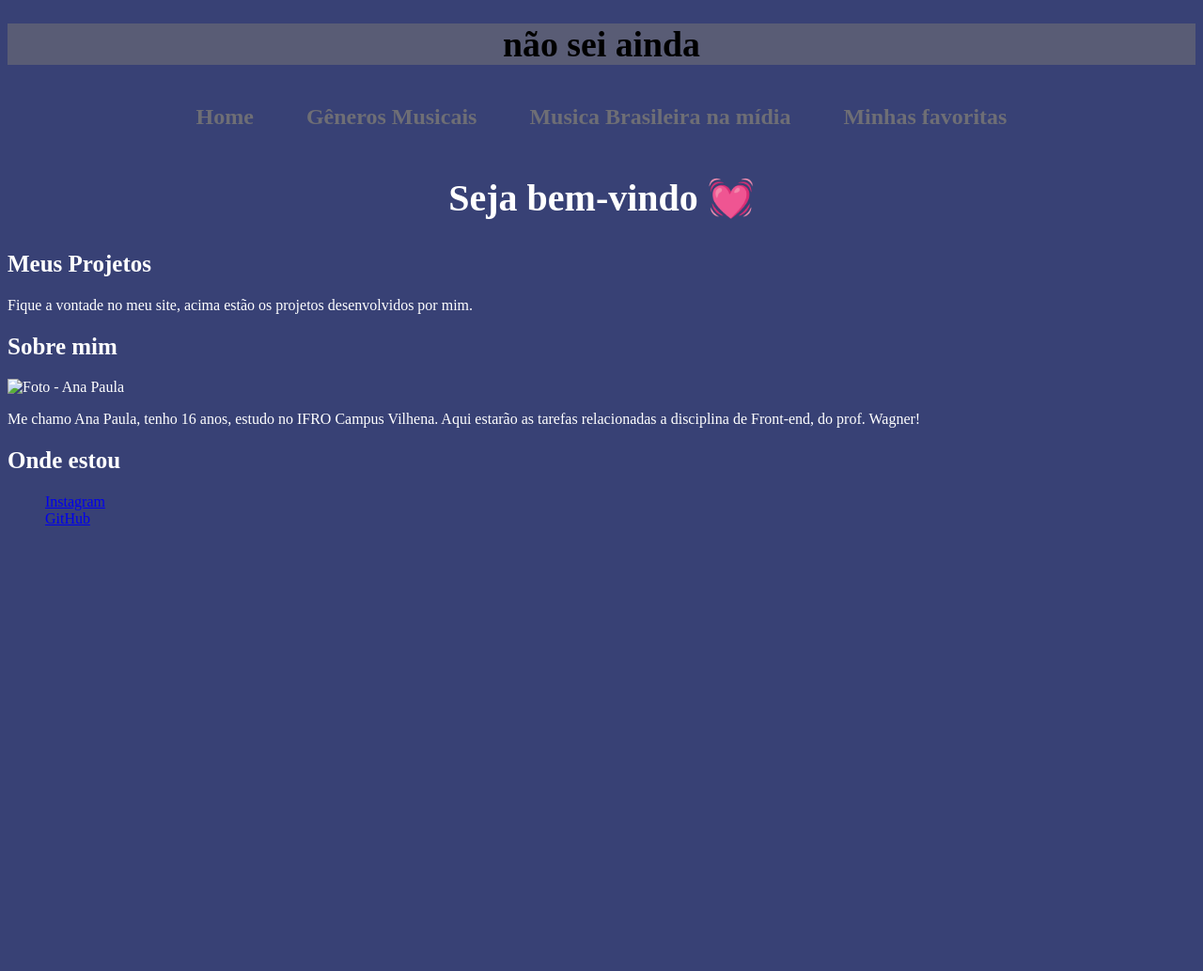
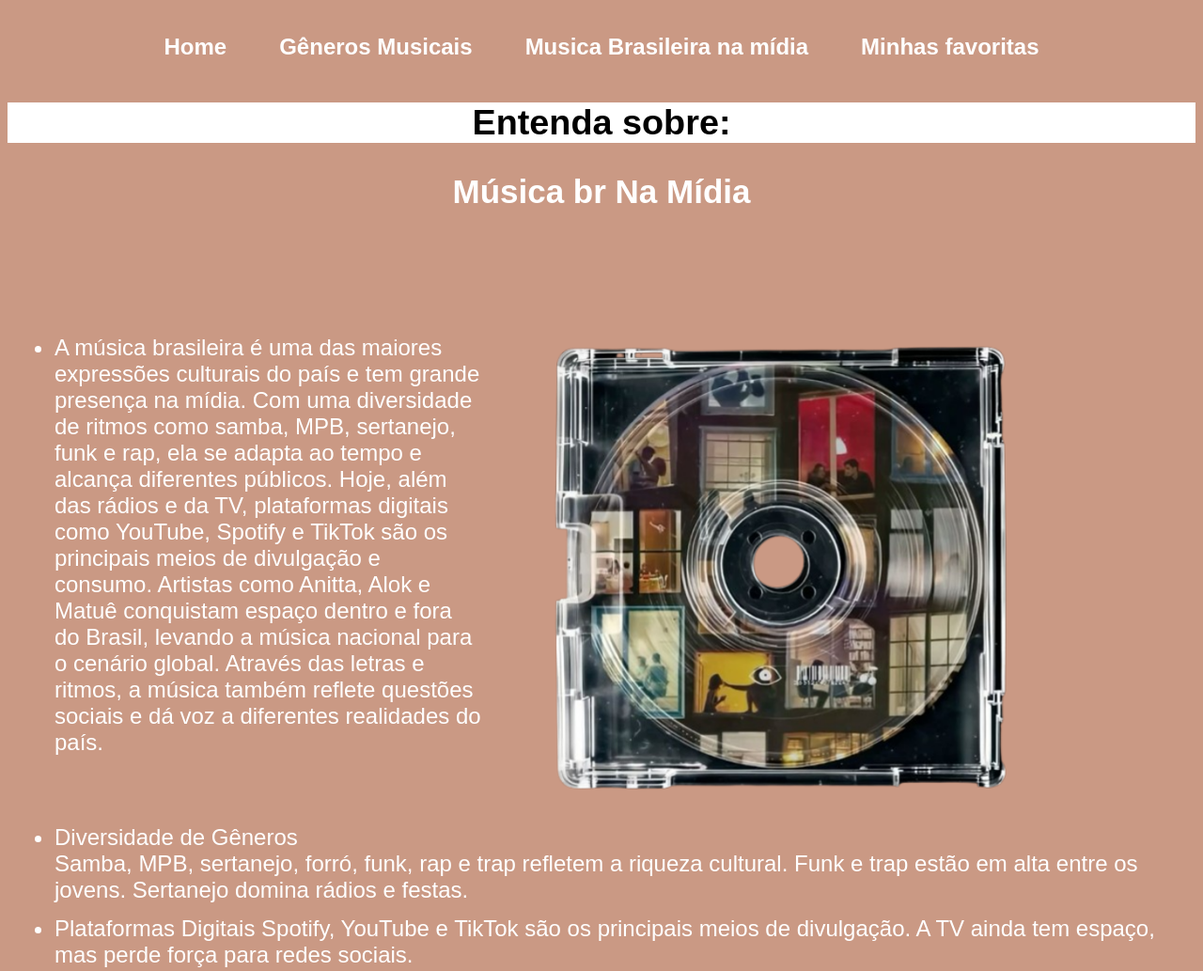
Before and after one commit to AnaPaula123416/front-end-I, a plain HTML site: page sitelivre/midia.html in a window 1280 px wide. Shown: the top 1033 px of the page at 94% size. Before the commit the page ends 800 px from the top, so only its background shows below. Drawn offline with Linux system fonts and the light colour scheme.

Commit message:
comit 24.05

```diff
--- a/cssIndex/style.css
+++ b/cssIndex/style.css
@@ -5,7 +5,7 @@
 }
 
 body {
-    font-family: sans-serif;
+    font-family: 'poppins', sans-serif;
     background-color: rgb(21, 13, 97);
     color: #003366;
     padding: 20px;
@@ -17,7 +17,6 @@ h1 {
     background-color: #aea74daa;
     color: rgb(46, 46, 138);
     font-size: 24px;
-
 }
 
 .movimento {
--- a/sitelivre/css/style.css
+++ b/sitelivre/css/style.css
@@ -1,61 +1,88 @@
 body {
-    background-color: rgb(56, 65, 117);
+    background-color: #ca9984;
     padding: 0px;
+    font-family: 'poppins', sans-serif;
 }
 
 h1 {
     text-align: center;
     color: rgb(255, 255, 255);
-    font-size: 30px;
+    font-size: 35px;
+    font-weight: bold;
 }
 
-footer{
+footer h1 {
+    margin-top: -56px;
+}
+
+h2 {
+    color: rgb(255, 255, 255);
+    font-size: 24px;
     text-align: center;
-    padding-left: 50px;
-    padding-right: 50px;
+    margin-bottom: -10px;
 }
-h1 footer{
+
+img {
+    margin-top: 100px;
+    padding-left: 55%;
+    height: 500px;
+
+}
+
+.esquerda {
+    position: absolute;
+    text-align: left;
+    padding-right: 46%;
+    margin-top: -521px;
+}
+
+.esquerda2 {
+    position: absolute;
+    text-align: left;
+    padding-right: 60%;
+    margin-top: -300px;
+}
+
+.topico h2 {
+    font-size: 24px;
     color: #ffffff;
 }
-h2 {
-    color: rgb(255, 255, 255);
-    font-size: 25px;
+
+ul {
+    margin-top: 20px;
+    padding-left: 50px;
 }
 
-section {
-    color: rgb(255, 255, 255);
+li {
+    font-size: 24px;
+    margin-bottom: 13px;
 }
 
-
-
-img {
-    height: 500px
+.barra-pesquisa {
+    margin-bottom: -15px;
 }
-
-
-li {
-    color: rgb(3, 0, 0);
+.bottom {
+    margin-bottom: 100px;
 }
-
 .movimento {
-    color: rgb(110, 110, 117);
+    color: rgb(255, 255, 255);
     font-size: 24px;
     text-decoration: none;
     transition: color 0.3s ease;
 }
 
 .movimento:hover {
-    color: rgba(109, 74, 184, 0.584);
+    color: #b46f50;
 }
 
 .titulo {
-    background-color: rgba(110, 110, 117, 0.607);
-    color: rgb(255, 255, 255);
+    background-color: rgb(255, 255, 255);
+    color: black;
     font-size: 1cm;
 }
 
 header {
-    background: linear-gradient(135deg, #ffffff 0%);
+    background: linear-gradient(135deg, #613a29 0%);
     position: sticky;
     border-radius: 20px;
     margin-top: 0px;
@@ -75,8 +102,3 @@ header nav ul li a {
     padding: 0.5rem 1rem;
     border-radius: 4px;
 }
-
-img {
-    height: 300px;
-    margin: center;
-}
--- a/sitelivre/css/style.favoritas.css
+++ b/sitelivre/css/style.favoritas.css
@@ -1,59 +1,102 @@
 body {
-    background-color: rgb(56, 65, 117);
+    background-color: #ca9984;
     padding: 0px;
+    font-family: 'poppins', sans-serif;
 }
 
 h1 {
+
+    color: #ffffff;
     text-align: center;
-    color: rgb(255, 255, 255);
-    font-size: 40px;
+    font-size: 35px;
+    font-weight: bold;
 }
 
+footer h1 {
+    margin-top: -56px;
+}
 
 h2 {
     color: rgb(255, 255, 255);
-    font-size: 25px;
+    font-size: 24px;
+    text-align: center;
+    margin-bottom: -10px;
+}
+/*
+section h2 {
+    color: rgb(255, 255, 255);
+    font-size: 24px;
+} */
+
+img {
+    margin-top: 100px;
+    padding-left: 45%;
+    height: 500px;
+
 }
 
-section {
-    color: rgb(255, 255, 255);
+.texto{
+    color: #ffffff;
+
+}
+.esquerda {
+    position: absolute;
+    text-align: left;
+    padding-right: 60%;
+    margin-top: -521px;
 }
 
-
-
-img {
-    height: 500px
+.esquerda2 {
+    position: absolute;
+    text-align: left;
+    padding-right: 60%;
+    margin-top: -255px;
 }
 
+.topico h2 {
+    font-size: 24px;
+    color: #ffffff;
+}
+
+ul {
+    margin-top: 20px;
+    padding-left: 50px;
+}
 
 li {
-    color: rgb(3, 0, 0);
+    font-size: 24px;
+    margin-bottom: 13px;
 }
 
+.barra-pesquisa {
+    margin-bottom: -15px;
+}
+.bottom {
+    margin-bottom: 100px;
+}
 .movimento {
-    color: rgb(110, 110, 117);
+    color: rgb(255, 255, 255);
     font-size: 24px;
     text-decoration: none;
     transition: color 0.3s ease;
 }
 
 .movimento:hover {
-    color: rgba(109, 74, 184, 0.584);
+    color: #b46f50;
 }
 
 .titulo {
-    background-color: rgba(110, 110, 117, 0.607);
-    color: black;
+    background-color: rgb(255, 255, 255);
+    color: rgb(0, 0, 0);
     font-size: 1cm;
 }
 
 header {
-    background: linear-gradient(135deg, #ffffff 0%);
+    background: linear-gradient(135deg, #613a29 0%);
     position: sticky;
     border-radius: 20px;
     margin-top: 0px;
 }
-
 
 header nav ul {
     list-style: none;
@@ -69,8 +112,3 @@ header nav ul li a {
     padding: 0.5rem 1rem;
     border-radius: 4px;
 }
-
-img {
-    height: 300px;
-    margin: center;
-}
--- a/sitelivre/css/style.generos.css
+++ b/sitelivre/css/style.generos.css
@@ -1,16 +1,20 @@
 body {
-    background-color: rgb(56, 65, 117);
+    background-color: #ca9984;
     padding: 0px;
+    font-family: 'poppins', sans-serif;
 }
 
 h1 {
+
+    color: #ffffff;
     text-align: center;
-    color: rgb(255, 255, 255);
     font-size: 35px;
-    background-color: rgba(110, 110, 117, 0.607);
     font-weight: bold;
 }
 
+footer h1 {
+    margin-top: -56px;
+}
 
 h2 {
     color: rgb(255, 255, 255);
@@ -18,18 +22,23 @@ h2 {
     text-align: center;
     margin-bottom: -10px;
 }
-
-section {
+/*
+section h2 {
     color: rgb(255, 255, 255);
     font-size: 24px;
-}
+} */
 
 img {
     margin-top: 100px;
     padding-left: 45%;
     height: 500px;
+
 }
 
+.texto{
+    color: #ffffff;
+
+}
 .esquerda {
     position: absolute;
     text-align: left;
@@ -41,7 +50,7 @@ img {
     position: absolute;
     text-align: left;
     padding-right: 60%;
-    margin-top: -300px;
+    margin-top: -255px;
 }
 
 .topico h2 {
@@ -66,24 +75,24 @@ li {
     margin-bottom: 100px;
 }
 .movimento {
-    color: rgb(110, 110, 117);
+    color: rgb(255, 255, 255);
     font-size: 24px;
     text-decoration: none;
     transition: color 0.3s ease;
 }
 
 .movimento:hover {
-    color: rgba(109, 74, 184, 0.584);
+    color: #b46f50;
 }
 
 .titulo {
-    background-color: rgba(110, 110, 117, 0.607);
-    color: black;
+    background-color: rgb(255, 255, 255);
+    color: rgb(0, 0, 0);
     font-size: 1cm;
 }
 
 header {
-    background: linear-gradient(135deg, #ffffff 0%);
+    background: linear-gradient(135deg, #613a29 0%);
     position: sticky;
     border-radius: 20px;
     margin-top: 0px;
--- a/sitelivre/css/style.midia.css
+++ b/sitelivre/css/style.midia.css
@@ -1,54 +1,98 @@
 body {
-    background-color: rgb(56, 65, 117);
+    background-color: #ca9984;
     padding: 0px;
+    font-family: 'poppins', sans-serif;
 }
 
 h1 {
+
+    color: #ffffff;
     text-align: center;
-    color: rgb(255, 255, 255);
-    font-size: 40px;
+    font-size: 35px;
+    font-weight: bold;
 }
 
+footer h1 {
+    margin-top: -56px;
+}
 
 h2 {
     color: rgb(255, 255, 255);
-    font-size: 25px;
+    font-size: 24px;
+    text-align: center;
+    margin-bottom: -10px;
+}
+/*
+section h2 {
+    color: rgb(255, 255, 255);
+    font-size: 24px;
+} */
+
+img {
+    margin-top: 100px;
+    padding-left: 5%;
+    height: 500px;
+
 }
 
-section {
-    color: rgb(255, 255, 255);
+.texto{
+    color: #ffffff;
+
+}
+.esquerda {
+    position: absolute;
+    text-align: left;
+    padding-right: 60%;
+    margin-top: -521px;
 }
 
-
-
-img {
-    height: 500px
+.esquerda2 {
+    position: absolute;
+    text-align: left;
+    padding-right: 60%;
+    margin-top: -255px;
 }
 
+.topico h2 {
+    font-size: 24px;
+    color: #ffffff;
+}
+
+ul {
+    margin-top: 20px;
+    padding-left: 50px;
+}
 
 li {
-    color: rgb(3, 0, 0);
+    font-size: 24px;
+    margin-bottom: 13px;
 }
 
+.barra-pesquisa {
+    margin-bottom: -15px;
+}
+.bottom {
+    margin-bottom: 100px;
+}
 .movimento {
-    color: rgb(110, 110, 117);
+    color: rgb(255, 255, 255);
     font-size: 24px;
     text-decoration: none;
     transition: color 0.3s ease;
 }
 
 .movimento:hover {
-    color: rgba(109, 74, 184, 0.584);
+    color: #b46f50;
 }
 
 .titulo {
-    background-color: rgba(110, 110, 117, 0.607);
-    color: black;
+    background-color: rgb(255, 255, 255);
+    color: rgb(0, 0, 0);
     font-size: 1cm;
 }
 
 header {
-    background: linear-gradient(135deg, #ffffff 0%);
+    background: linear-gradient(135deg, #613a29 0%);
     position: sticky;
     border-radius: 20px;
     margin-top: 0px;
@@ -68,8 +112,3 @@ header nav ul li a {
     padding: 0.5rem 1rem;
     border-radius: 4px;
 }
-
-img {
-    height: 300px;
-    margin: center;
-}
--- a/sitelivre/midia.html
+++ b/sitelivre/midia.html
@@ -2,11 +2,11 @@
 <html lang="pt-BR">
 
 <head>
-    <!-- <link rel="shortcut icon" type="imagex/png" href="download.png"> -->
+    <link rel="shortcut icon" type="imagex/png" href="img/download.png">
     <meta charset="UTF-8">
     <meta name="viewport" content="width=device-width, initial-scale=1.0">
-    <link rel="stylesheet" href="css/style.midia.css">
-    <title>A música na mídia BR</title>
+    <link rel="stylesheet" href="css/style.generos.css">
+    <title>Gêneros Musicais BR</title>
     <meta name="description" content="Site livre de front">
     <meta name="author" content="Ana Paula">
     <meta name="keywords">
@@ -14,9 +14,8 @@
 
 <body>
     <header>
-            <h1 class="titulo">não sei ainda</h1>
         <nav aria-label="Menu de navegação">
-            <ul>
+            <ul class="barra-pesquisa">
                 <li><a href="sitelivre.html" class="movimento">Home</a></li>
                 <li><a href="generos.html" class="movimento">Gêneros Musicais</a></li>
                 <li><a href="#" class="movimento">Musica Brasileira na mídia</a></li>
@@ -25,31 +24,46 @@
         </nav>
 
         <section>
-            <h1>Seja bem-vindo 💓</h1>
+            <h1 class="titulo">Entenda sobre:</h1>
         </section>
     </header>
 
-    <section class="about">
-        <h2>Meus Projetos</h2>
-        <p>Fique a vontade no meu site, acima estão os projetos desenvolvidos por mim.</p>
+    <section class="topico">
+
+        <h1>Música br Na Mídia</h1>
+        <img src="img/disco.png" alt="mapa" class="mídia">
+        <ul class="texto">
+            <li class="esquerda">A música brasileira é uma das maiores expressões culturais do país e tem grande
+                presença na mídia. Com uma diversidade de ritmos como samba, MPB, sertanejo, funk e rap, ela se adapta
+                ao tempo e alcança diferentes públicos. Hoje, além das rádios e da TV, plataformas digitais como
+                YouTube, Spotify e TikTok são os principais meios de divulgação e consumo. Artistas como Anitta, Alok e
+                Matuê conquistam espaço dentro e fora do Brasil, levando a música nacional para o cenário global.
+                Através das letras e ritmos, a música também reflete questões sociais e dá voz a diferentes realidades
+                do país.</li>
+
+            <li>Diversidade de Gêneros <br>
+            Samba, MPB, sertanejo, forró, funk, rap e trap refletem a riqueza cultural.
+            Funk e trap estão em alta entre os jovens.
+            Sertanejo domina rádios e festas.</li>
+
+            <li>Plataformas Digitais
+            Spotify, YouTube e TikTok são os principais meios de divulgação.
+            A TV ainda tem espaço, mas perde força para redes sociais.</li>
+
+            <li>Artistas em Destaque
+            Anitta e Alok têm grande destaque internacional.
+            Nomes como Ludmilla, Pabllo Vittar e Matuê crescem nas redes.</li>
+
+            <li>Temas e Tendências
+            A música aborda feminismo, racismo e questões sociais.
+            Gêneros urbanos trazem a voz da periferia e da juventude.</li>
+
+
+
+        </ul>
+
     </section>
 
-    <section class="about">
-        <h2>Sobre mim</h2>
-        <img src="paulinha.jpg" alt="Foto - Ana Paula" class="foto">
-        <p>Me chamo Ana Paula, tenho 16 anos, estudo no IFRO Campus Vilhena. Aqui estarão as tarefas relacionadas a disciplina
-            de Front-end, do prof. Wagner!
-        </p>
-    </section>
-
-    <section class="about">
-        <h2>Onde estou</h2>
-        <ul class="mídia">
-            <a href="https://www.instagram.com/paula.delbarco/" target="_blank">Instagram</a><br>
-            <!-- <a href="https://www.tiktok.com/@paula.delbarco" target="_blank">TikTok</a> -->
-            <a href="https://github.com/AnaPaula123416" target="_blank">GitHub</a><br>
-        </ul>
-    </section>
 </body>
 
 </html>
```
Also changed, not shown: sitelivre/favoritas.html (+16 -9 lines), sitelivre/generos.html (+4 -2 lines), sitelivre/sitelivre.html (+8 -1 lines), sitelivre/img/danca.png (added), sitelivre/img/disco.png (added).
